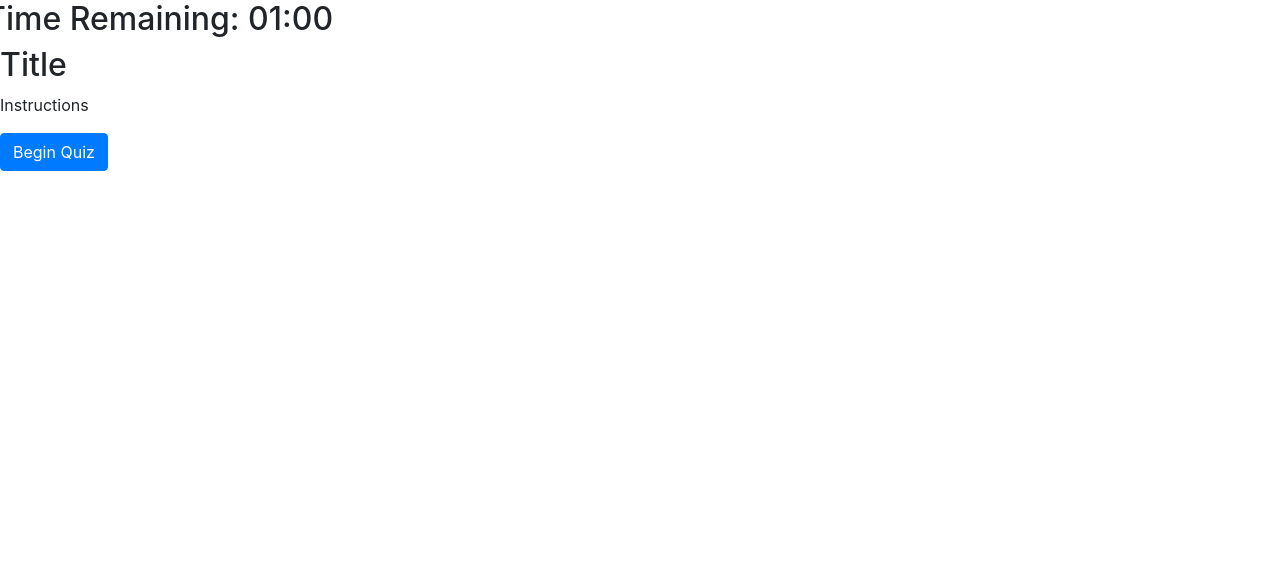
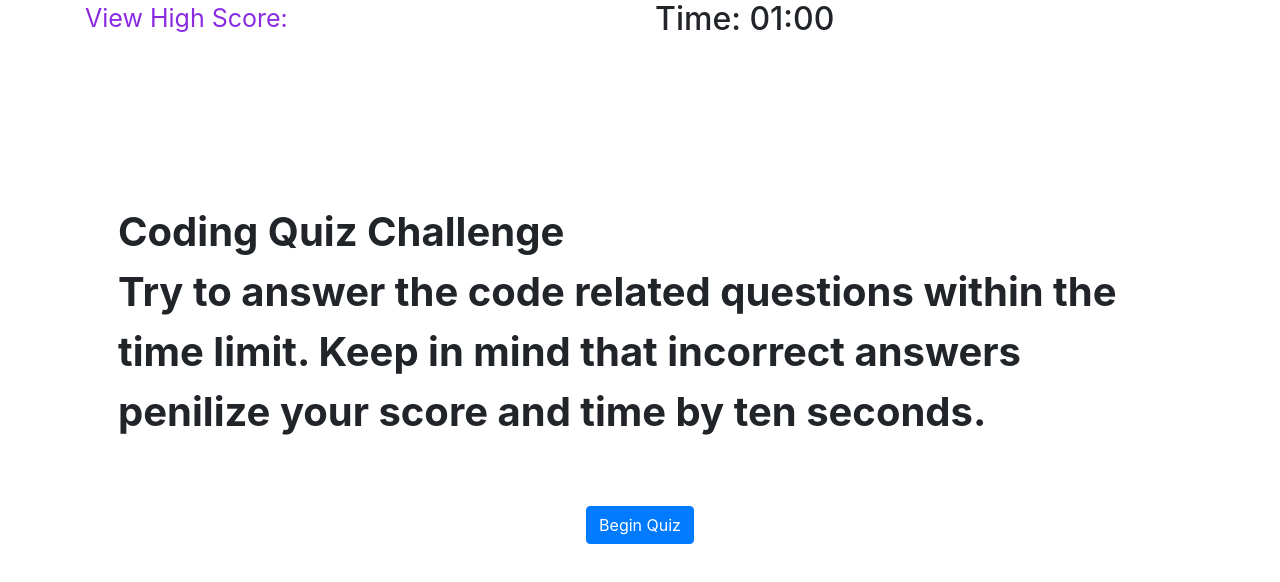
Before and after one commit to AndreBlankholm/code-quiz, a plain HTML site: page index.html in a window 1280 px wide. Drawn offline with nearby package versions, Linux system fonts and the light colour scheme.

Commit message:
worked on some styling

```diff
--- a/assets/css/style.css
+++ b/assets/css/style.css
@@ -1,3 +1,14 @@
 li {
-    margin-bottom: 5px;
+    margin-bottom: 10px;
+
 };
+
+body {
+    display: flex;
+
+}
+
+ #start-page-container, #high, h3 {
+     display:flex;
+     justify-content: center;
+ };
--- a/index.html
+++ b/index.html
@@ -8,20 +8,23 @@
     <link rel="stylesheet" href="assets/css/style.css"/>
     <title>Document</title>
 </head>
-<body>
-    <section class="row ">
-        <div >
-            <h2 id="time-remaining-text" >Time Remaining: <span id="time-remaining">01:00</span></h2>
-            <div id="view-high-score-button"  style="display: none;">View High Score:</div>
+<body class="bodyTag">
+    <section class="container" style="margin-bottom: 100px;">
+        <div id="top" class="row">
+            <div id="view-high-score-button"  class="col-6" style="color:blueviolet; font-size: 25px; justify-self: start;">View High Score:</div>
+            <h2 id="time-remaining-text" class="time-remaining-text col-6">Time: <span id="time-remaining">01:00</span></h2>
+
         </div>
 
     </section>
 
 
-    <main>
-        <div id="start-page-container" class="start-page-container">
-            <h2>Title</h2>
-            <p>Instructions</p>
+    <main class="container">
+        <div id="start-page-container" class="start-page-container row" style="font-weight: bolder;font-size: 40px; margin-top: 100px;" >
+            <h2 class="col-12"></h2>
+            <p id="high" class="col-12 p-5">Coding Quiz Challenge
+                <br/>
+                Try to answer the code related questions within the time limit. Keep in mind that incorrect answers penilize your score and time by ten seconds.</p>
             <button id="start-btn" class="btn btn-primary">Begin Quiz</button>
 
         </div>
@@ -29,8 +32,14 @@
             <p>High Scores</p>
             <button id="go-back-button" class="btn btn-primary">Go Back</button>
         </div>
+        <div id="high-scores-list">
+            <!--container for highscore list-->
 
-        <div id="questions-container" class="questions-container" style="display: none;">
+        </div>
+        <div >
+            <!--the form -->
+        </div>
+        <div id="questions-container" class="questions-container col-12" style="display: none;">
 
         </div>
         <div class="results-container" style="display: none;">
```
